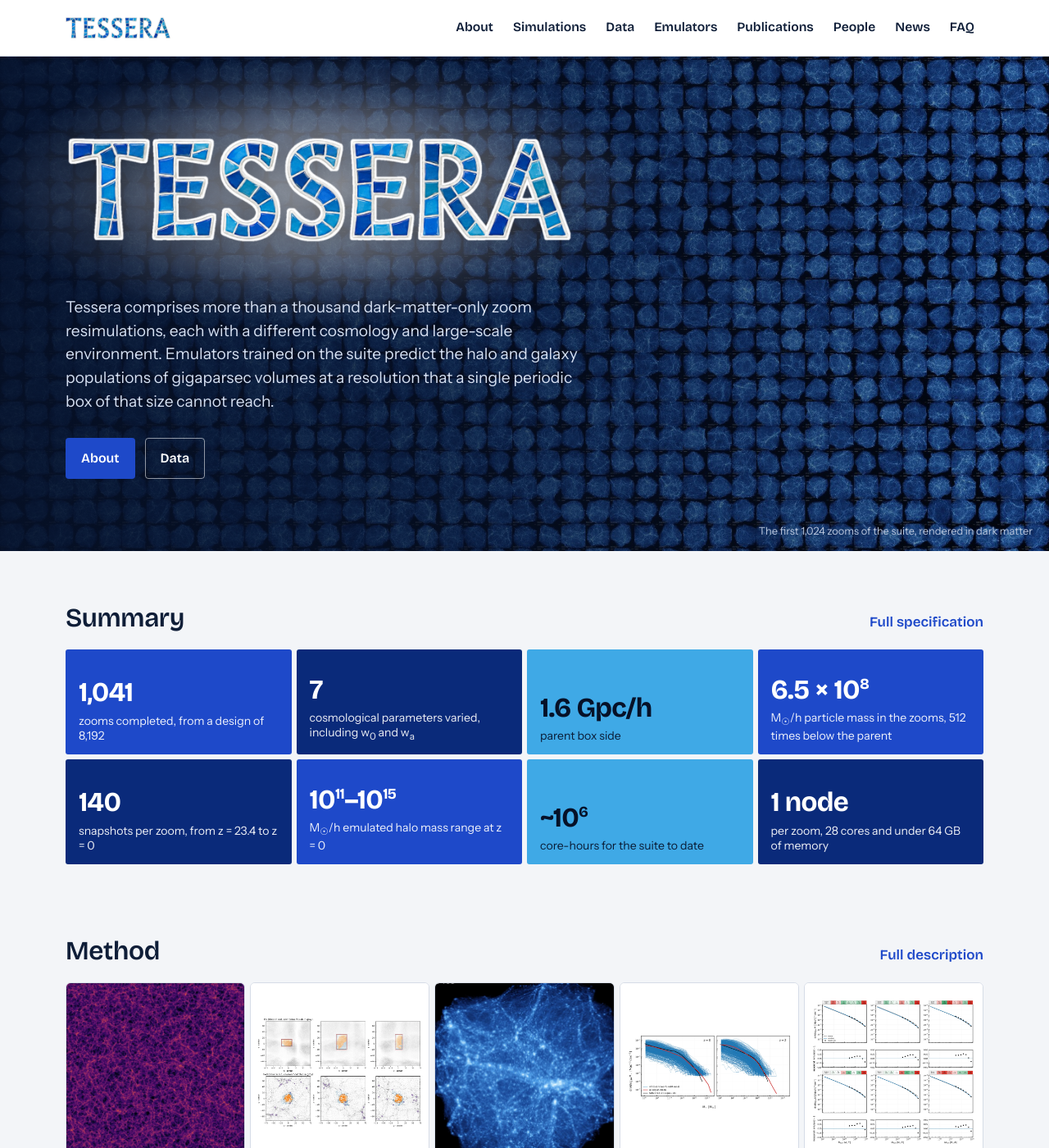
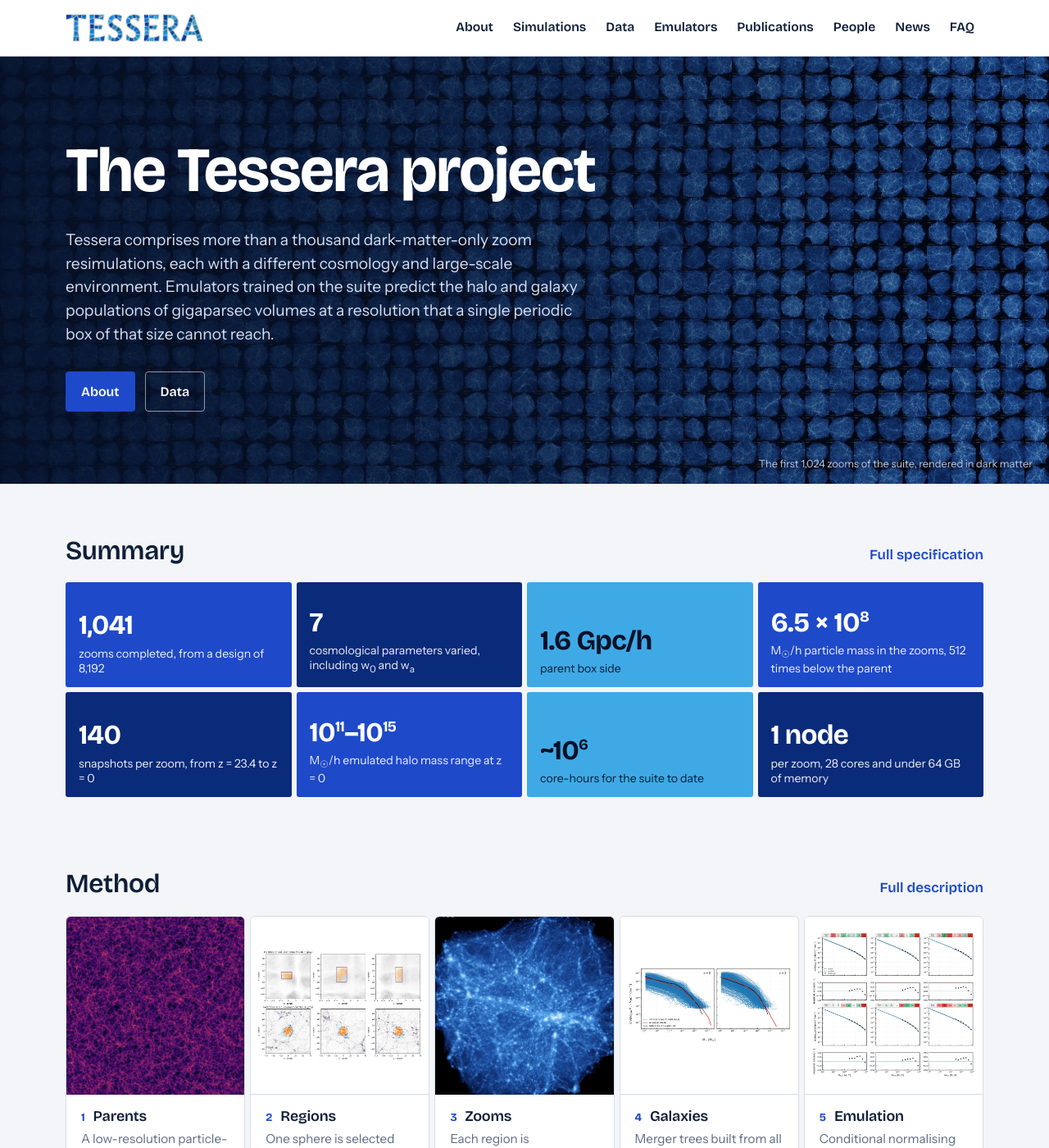
Before and after one commit to tessera-simulations/tessera-simulations.github.io, a Jekyll site: the page built from index.html, in a window 1280 px wide and 1400 px high. Shown: the whole window at 82% size. Built offline with Jekyll 4.4.1, drawn with Linux system fonts in a browser that asks for light colours.

Commit message:
Replace hero wordmark with a text heading and enlarge the header logo
Co-Authored-By: Claude Fable 5.1 <noreply@anthropic.com>

```diff
--- a/assets/css/main.css
+++ b/assets/css/main.css
@@ -37,7 +37,7 @@ p { margin: 0 0 1em; }
 /* header */
 .site-head { background: var(--paper); border-bottom: 1px solid var(--line); position: sticky; top: 0; z-index: 20; }
 .bar { display: flex; align-items: center; justify-content: space-between; gap: 24px; min-height: 68px; }
-.brand img { width: 128px; height: auto; }
+.brand img { width: 168px; height: auto; }
 .site-nav { display: flex; flex-wrap: wrap; gap: 2px; }
 .site-nav a { font-family: var(--display); font-weight: 600; font-size: 0.98rem; color: var(--ink); text-decoration: none; padding: 8px 11px; border-radius: 4px; border-bottom: 3px solid transparent; }
 .site-nav a:hover { background: var(--grout); }
@@ -99,10 +99,7 @@ p { margin: 0 0 1em; }
 .hero-img { position: absolute; inset: 0; width: 100%; height: 100%; object-fit: cover; object-position: center; opacity: 0.85; }
 .hero::after { content: ""; position: absolute; inset: 0; background: linear-gradient(90deg, rgba(6,17,40,0.92) 0%, rgba(6,17,40,0.72) 42%, rgba(6,17,40,0.18) 100%); }
 .hero .wrap { position: relative; z-index: 1; padding: 96px 0 88px; max-width: var(--wrap); }
-.hero h1 { font-size: clamp(2.4rem, 5.4vw, 4.3rem); max-width: 11em; margin-bottom: 0.35em; font-weight: 700; letter-spacing: -0.02em; }
-.hero h1.hero-mark { position: relative; display: block; width: 620px; max-width: 100%; margin: 0 0 0.9em; }
-.hero-mark::before { content: ""; position: absolute; inset: -110% -32%; z-index: -1; pointer-events: none; background: radial-gradient(ellipse 50% 50% at 50% 50%, rgba(255,255,255,0.66) 0%, rgba(255,255,255,0.4) 32%, rgba(255,255,255,0.1) 60%, rgba(255,255,255,0) 78%); }
-.hero-mark img { position: relative; width: 100%; height: auto; filter: drop-shadow(0 6px 18px rgba(0,0,0,0.35)); }
+.hero h1 { font-size: clamp(2.8rem, 6vw, 4.8rem); max-width: 11em; margin-bottom: 0.35em; font-weight: 800; letter-spacing: -0.02em; }
 .hero p { font-size: 1.2rem; line-height: 1.5; max-width: 34em; color: #d6e0f2; margin-bottom: 1.6em; }
 .hero .actions { display: flex; gap: 12px; flex-wrap: wrap; }
 .hero-note { position: absolute; right: var(--gutter); bottom: 14px; z-index: 1; font-size: 0.8rem; color: #b9c6dd; }
--- a/index.html
+++ b/index.html
@@ -6,7 +6,7 @@ body_class: home
 <section class="hero">
   <img class="hero-img" src="{{ '/assets/img/mosaic.jpg' | relative_url }}" alt="A mosaic of 1,024 dark matter zoom simulations, each with a different cosmology and environment" fetchpriority="high">
   <div class="wrap">
-    <h1 class="hero-mark"><img src="{{ '/assets/img/tessera-wordmark-outlined.png' | relative_url }}" alt="Tessera" width="1428" height="306" fetchpriority="high"></h1>
+    <h1>The Tessera project</h1>
     <p>Tessera comprises more than a thousand dark-matter-only zoom resimulations, each with a different cosmology and large-scale environment. Emulators trained on the suite predict the halo and galaxy populations of gigaparsec volumes at a resolution that a single periodic box of that size cannot reach.</p>
     <div class="actions">
       <a class="btn btn-primary" href="{{ '/about/' | relative_url }}">About</a>
```
Also changed, not shown: assets/img/tessera-wordmark-outlined.png (deleted).
